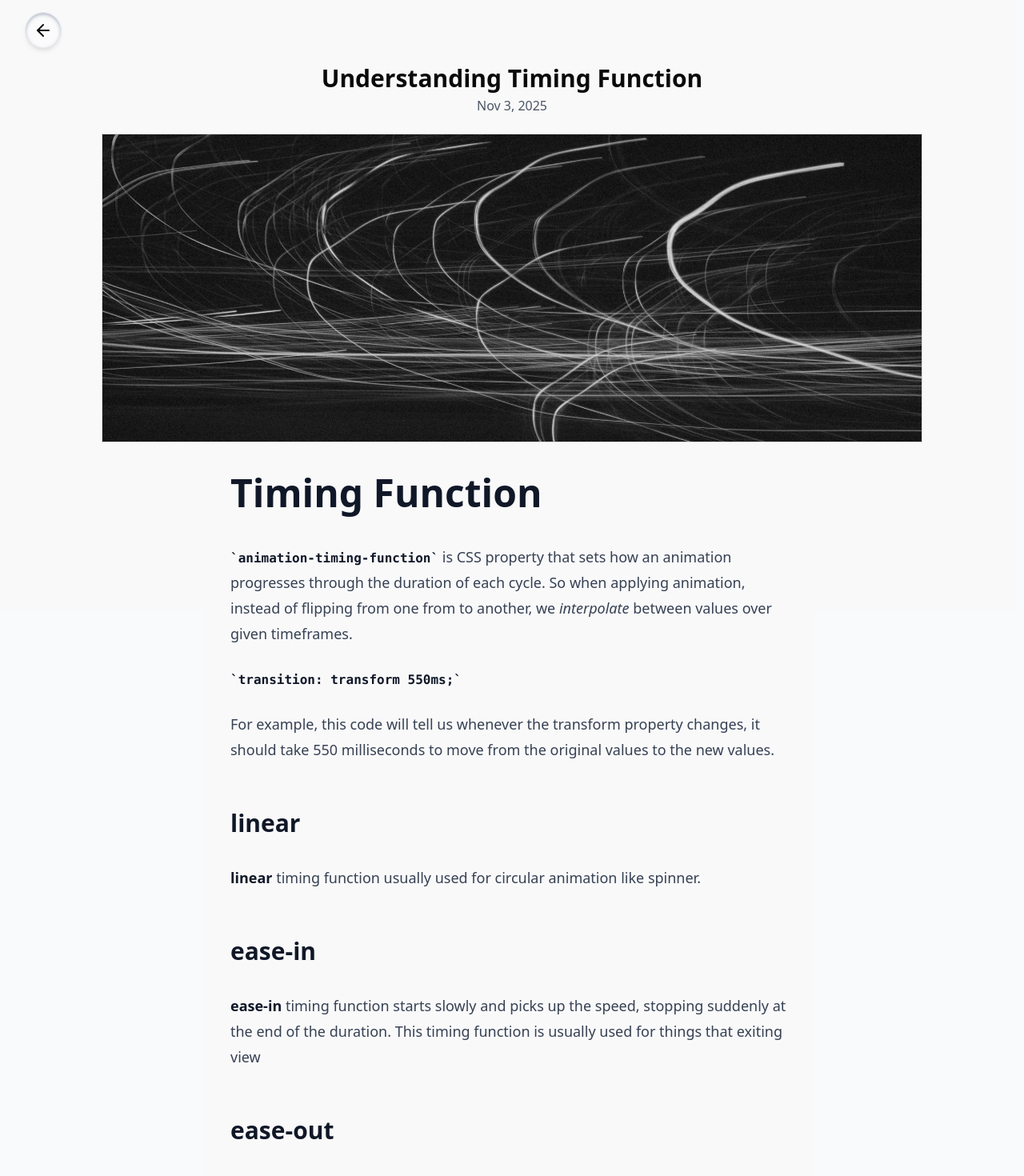
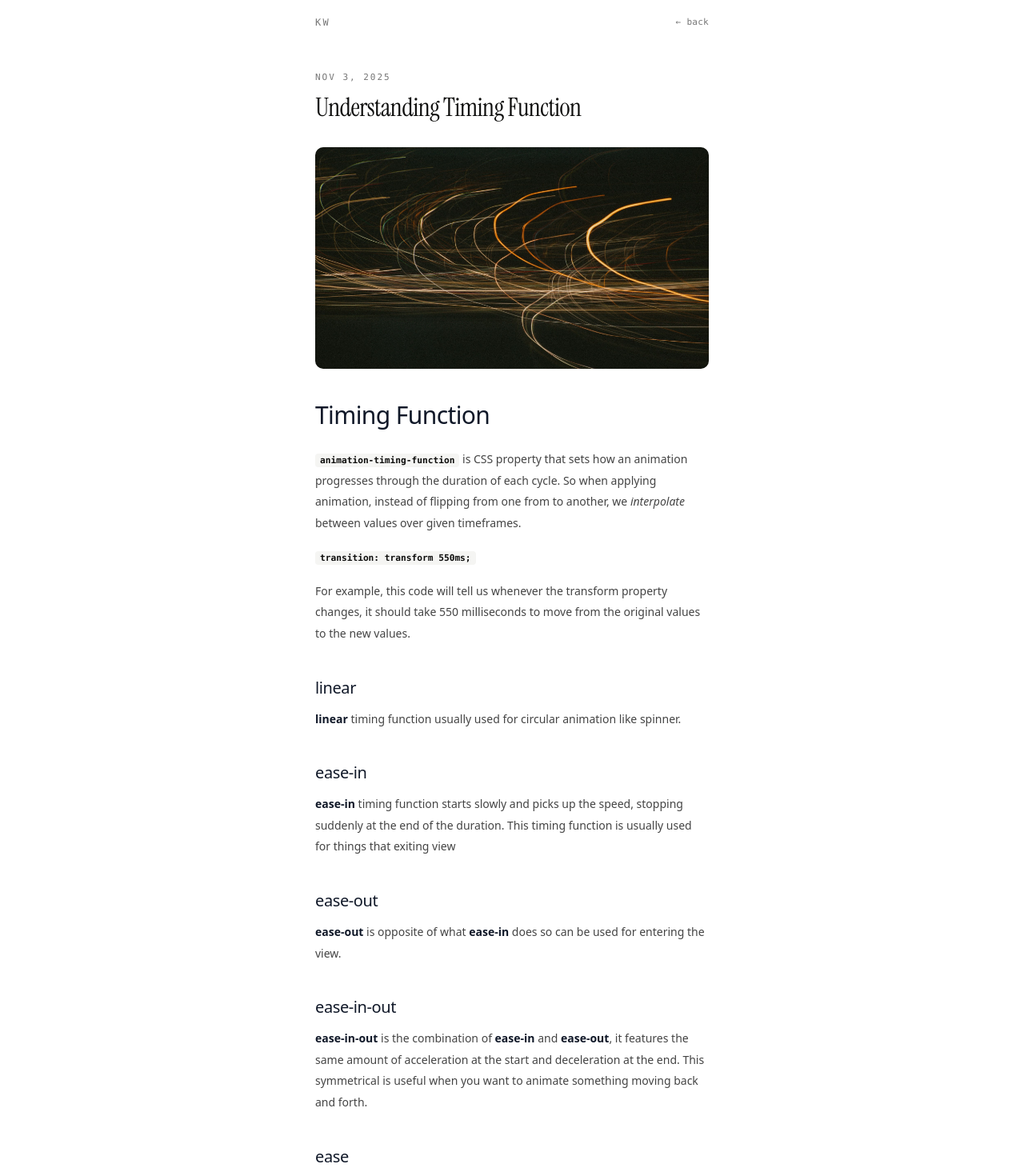
Before and after one commit to krisnaw/krisna-blog, a Next.js app: page /notes/timing-function in a window 1280 px wide. Shown: the top 1470 px of the page at 80% size. Built offline with nearby package versions, Linux system fonts and the light colour scheme.

Commit message:
wip web update

```diff
--- a/app/animation/page.tsx
+++ b/app/animation/page.tsx
@@ -66,20 +66,29 @@ export default function AnimationPage() {
     <div className="min-h-screen bg-white text-[#0d0d0c] antialiased">
 
       {/* Nav */}
-      <nav className="mx-auto max-w-4xl px-6 py-5">
+      <nav className="mx-auto w-full max-w-135 px-6 py-5">
         <div className="flex items-center justify-between">
           <Link
             href="/"
-            className="font-mono text-xs tracking-[0.18em] uppercase text-[#767676] transition-colors hover:text-[#0d0d0c]"
+            className="font-mono text-xs tracking-[0.18em] uppercase text-[#767676]"
           >
             kw
           </Link>
-          <Link
-            href="/"
-            className="font-mono text-[10px] tracking-wide text-[#767676] transition-colors hover:text-[#0d0d0c]"
-          >
-            ← home
-          </Link>
+          <ul className="flex items-center gap-5">
+            {[
+              { label: "notes", href: "/notes" },
+              { label: "animation", href: "/animation" },
+            ].map((item) => (
+              <li key={item.label}>
+                <Link
+                  href={item.href}
+                  className="font-mono text-[10px] tracking-[0.18em] uppercase text-[#767676] transition-colors hover:text-[#333]"
+                >
+                  {item.label}
+                </Link>
+              </li>
+            ))}
+          </ul>
         </div>
       </nav>
 
@@ -88,7 +97,7 @@ export default function AnimationPage() {
         variants={stagger}
         initial="hidden"
         animate="show"
-        className="mx-auto max-w-4xl px-6 pt-8 pb-12"
+        className="mx-auto max-w-135 px-6 pt-8 pb-12"
       >
         <motion.div variants={fadeUp}>
           <h1
@@ -108,9 +117,9 @@ export default function AnimationPage() {
         variants={stagger}
         initial="hidden"
         animate="show"
-        className="mx-auto max-w-4xl px-6 pb-24"
+        className="mx-auto max-w-135 px-6 pb-24"
       >
-        <div className="grid grid-cols-1 gap-4 md:grid-cols-2">
+        <div className="flex flex-col gap-4">
           {animations.map((item) => (
             <motion.div
               key={item.id}
@@ -142,7 +151,7 @@ export default function AnimationPage() {
 
       {/* Footer */}
       <footer className="border-t" style={{ borderColor: "rgba(0,0,0,0.08)" }}>
-        <div className="mx-auto max-w-4xl px-6 py-6">
+        <div className="mx-auto max-w-135 px-6 py-6">
           <p className="font-mono text-[10px] text-[#767676] tracking-wide">
             © 2026 Krisna Wijaya
           </p>
--- a/app/notes/(post)/back-button.tsx
+++ b/app/notes/(post)/back-button.tsx
@@ -1,31 +1,14 @@
 "use client"
 
-import {motion} from "framer-motion";
-import Link from "next/link";
-import {ArrowLeft} from "lucide-react";
+import Link from "next/link"
 
 export default function BackButton() {
   return (
     <Link
       href="/notes"
-      aria-label="Back to notes"
-      className="inline-flex"
-      id="back-button"
+      className="inline-flex items-center gap-1.5 font-mono text-[11px] tracking-wide text-[#767676] transition-colors duration-150 hover:text-[#0d0d0c]"
     >
-      <motion.div
-        animate={{opacity: 1}}
-        initial={{opacity: 0}}
-        transition={{type: "spring", stiffness: 100, damping: 20}}
-        whileTap={{scale: 0.95}}
-        className="
-            inset-shadow-sm inset-shadow-slate-500/50 bg-white/30
-            backdrop-blur-sm transition-transform duration-150
-            flex h-11 w-11 items-center justify-center rounded-full
-            outline-1 outline-gray-200 shadow-md
-          "
-      >
-        <ArrowLeft/>
-      </motion.div>
+      ← back
     </Link>
   )
 }
--- a/app/notes/(post)/header.tsx
+++ b/app/notes/(post)/header.tsx
@@ -1,35 +1,39 @@
 "use client"
 
-import {PostType} from "@/app/notes/getPosts";
-import {useSelectedLayoutSegments} from "next/navigation";
-import Image from "next/image";
-import {motion} from "framer-motion";
+import {PostType} from "@/app/notes/getPosts"
+import {useSelectedLayoutSegments} from "next/navigation"
+import Image from "next/image"
 
-export function Header({posts} : {posts: PostType[]}) {
+export function Header({posts}: {posts: PostType[]}) {
   const segments = useSelectedLayoutSegments()
-  const initialPost = posts.find(
-    post => post.id === segments[segments.length - 1]
-  );
+  const post = posts.find(p => p.id === segments[segments.length - 1])
+
+  if (!post) return null
 
   return (
-    <div className="text-center">
-      <motion.div
-        initial={{opacity: 0}}
-        animate={{opacity: 1}}
+    <div className="pb-10">
+      <p className="mb-3 font-mono text-[11px] tracking-[0.18em] uppercase text-[#767676]">
+        {post.date}
+      </p>
+      <h1
+        className="text-[2rem] leading-[1.1] tracking-[-0.02em] text-[#0d0d0c]"
+        style={{ fontFamily: "var(--font-instrument-serif)" }}
       >
-        <h1 className="text-3xl mb-1 font-bold">{initialPost?.title}</h1>
-        <div className="text-gray-600">
-          {initialPost?.date}
+        {post.title}
+      </h1>
+
+      {post.featuredImage && (
+        <div className="relative mt-8 w-full overflow-hidden rounded-lg aspect-video">
+          <Image
+            src={post.featuredImage}
+            alt={post.title}
+            fill
+            quality={100}
+            className="object-cover"
+          />
+          <div className="absolute inset-0 rounded-lg ring-1 ring-inset ring-black/8" />
         </div>
-      </motion.div>
-      <div className="pt-6">
-        { initialPost?.featuredImage && (
-          <Image
-            quality={100}
-            className="h-44 sm:h-96 w-full object-cover  grayscale outline-1 outline-gray-300"
-            src={initialPost?.featuredImage} width={800} height={400} alt="Hello World" />
-        )}
-      </div>
+      )}
     </div>
   )
 }
--- a/app/notes/(post)/layout.tsx
+++ b/app/notes/(post)/layout.tsx
@@ -1,32 +1,46 @@
-import {Suspense} from "react";
-import BackButton from "@/app/notes/(post)/back-button";
-import {MainContent} from "@/app/notes/(post)/main-content";
-import {getPosts} from "@/app/notes/getPosts";
-import {Header} from "@/app/notes/(post)/header";
+import {Suspense} from "react"
+import BackButton from "@/app/notes/(post)/back-button"
+import {MainContent} from "@/app/notes/(post)/main-content"
+import {getPosts} from "@/app/notes/getPosts"
+import {Header} from "@/app/notes/(post)/header"
+import Link from "next/link"
 
 export default async function MdxLayout({ children }: { children: React.ReactNode }) {
-  const posts = getPosts();
+  const posts = getPosts()
   return (
-    <div className={`relative`}>
+    <div className="min-h-screen bg-white text-[#0d0d0c] antialiased flex flex-col">
 
-      <nav className="z-30 lg:sticky lg:top-0">
-
-        <div className="h-14 py-4 px-4 sm:px-6 lg:px-8">
+      {/* Nav */}
+      <nav className="mx-auto w-full max-w-135 px-6 py-5">
+        <div className="flex items-center justify-between">
+          <Link
+            href="/"
+            className="font-mono text-xs tracking-[0.18em] uppercase text-[#767676]"
+          >
+            kw
+          </Link>
           <Suspense>
             <BackButton />
           </Suspense>
         </div>
-
       </nav>
 
-      <div className="pt-6 pb-40 mx-auto max-w-5xl">
+      {/* Content */}
+      <div className="mx-auto w-full max-w-135 px-6 pt-8 pb-24 flex-1">
         <Header posts={posts} />
-        <div className="pt-10 mx-auto max-w-3xl px-4 sm:px-6 lg:px-8">
-          <Suspense fallback={<div>Loading</div>}>
-            <MainContent>{children}</MainContent>
-          </Suspense>
+        <Suspense fallback={null}>
+          <MainContent>{children}</MainContent>
+        </Suspense>
+      </div>
+
+      {/* Footer */}
+      <footer className="border-t" style={{ borderColor: "rgba(0,0,0,0.08)" }}>
+        <div className="mx-auto max-w-135 px-6 py-6">
+          <p className="font-mono text-[10px] text-[#767676] tracking-wide">
+            © 2026 Krisna Wijaya
+          </p>
         </div>
-      </div>
+      </footer>
 
     </div>
   )
--- a/app/notes/(post)/main-content.tsx
+++ b/app/notes/(post)/main-content.tsx
@@ -2,13 +2,22 @@
 
 import {motion} from "framer-motion"
 
-export function MainContent({children}: { children: React.ReactNode}) {
+export function MainContent({children}: {children: React.ReactNode}) {
   return (
     <motion.div
-      animate={{opacity: 1, x: 0, }}
-      initial={{opacity: 0, x: 100}}
-      transition={{ type: "spring", stiffness: 100, damping: 20 }}
-      className="prose prose-sm sm:prose-lg max-w-none">
+      initial={{ opacity: 0, y: 10, filter: "blur(4px)" }}
+      animate={{ opacity: 1, y: 0, filter: "blur(0px)" }}
+      transition={{ duration: 0.45, ease: [0.23, 1, 0.32, 1] }}
+      className="prose prose-sm max-w-none
+        prose-headings:font-normal prose-headings:tracking-[-0.02em]
+        prose-h2:text-xl prose-h2:mt-10 prose-h2:mb-3
+        prose-p:text-[#444] prose-p:leading-[1.9]
+        prose-a:text-[#0d0d0c] prose-a:underline-offset-4
+        prose-code:text-[#0d0d0c] prose-code:bg-[#f5f5f3] prose-code:px-1.5 prose-code:py-0.5 prose-code:rounded prose-code:text-[0.8em] prose-code:font-mono prose-code:before:content-none prose-code:after:content-none
+        prose-pre:bg-[#f5f5f3] prose-pre:border prose-pre:border-black/8 prose-pre:rounded-lg
+        prose-img:rounded-lg
+        prose-hr:border-black/8"
+    >
       {children}
     </motion.div>
   )
--- a/app/page.tsx
+++ b/app/page.tsx
@@ -44,7 +44,6 @@ export default function AltPage() {
           <span className="font-mono text-xs tracking-[0.18em] uppercase text-[#767676]">kw</span>
           <ul className="flex items-center gap-5">
             {[
-              { label: "home", href: "/" },
               { label: "notes", href: "/notes" },
               { label: "animation", href: "/animation" },
             ].map((item) => (
--- a/app/pretext/page.tsx
+++ /dev/null
@@ -1,17 +0,0 @@
-import { Button } from "@/components/ui/button";
-import { Slider } from "@/components/ui/slider";
-import { Divide } from "lucide-react";
-
-export default function Pretext() {
-  return (
-    <div className="mx-auto max-w-7xl h-screen">
-      <div className="size-full outline outline-pink-500 flex flex-col">
-        <h2 className="text-2xl">Rich Text</h2>
-        <div>
-          <Slider defaultValue={[33]} max={100} step={1} />
-          <Button>Submit</Button>
-        </div>
-      </div>
-    </div>
-  );
-}
```
Also changed, not shown: app/notes/page.tsx (+23 -11 lines).
